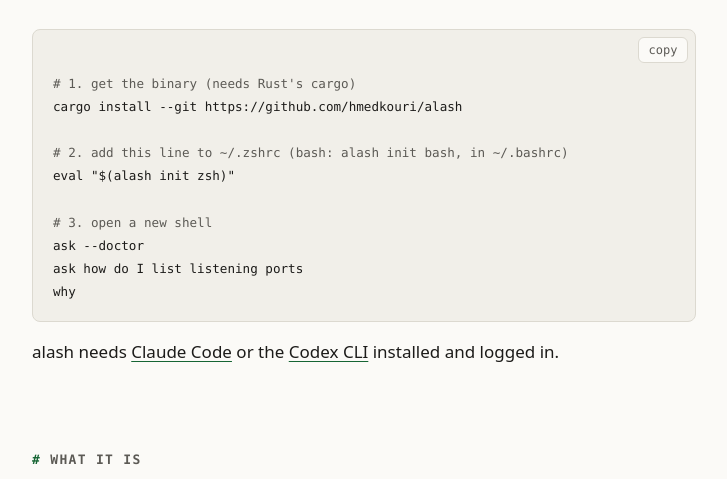
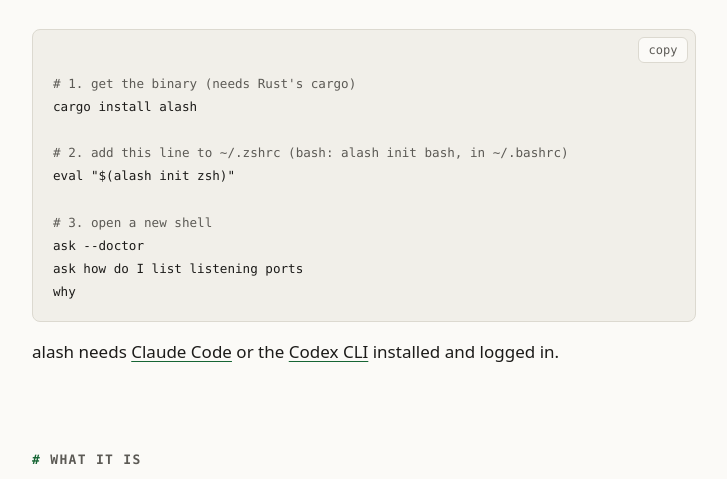
Before and after one commit to hmedkouri/alash, a plain HTML site: page docs/site/index.html in a window 1280 px wide. Shown: the part 288-767 px from the top of the page, without its empty margins (276-1003 px from the left). Drawn offline with Linux system fonts and the light colour scheme.

Commit message:
docs: install from crates.io
alash 0.1.0 is published, so the README and the site show
cargo install alash. Same wording in both.

Refs #2

Claude-Session: https://claude.ai/code/session_01X5fqYMfv2prGA9SkLnth9X

```diff
--- a/docs/site/index.html
+++ b/docs/site/index.html
@@ -81,7 +81,7 @@
 
     <div class="term">
 <pre id="install"><code><span class="c"># 1. get the binary (needs Rust's cargo)</span>
-cargo install --git https://github.com/hmedkouri/alash
+cargo install alash
 
 <span class="c"># 2. add this line to ~/.zshrc (bash: alash init bash, in ~/.bashrc)</span>
 eval "$(alash init zsh)"
```
Also changed, not shown: 1 other file.
